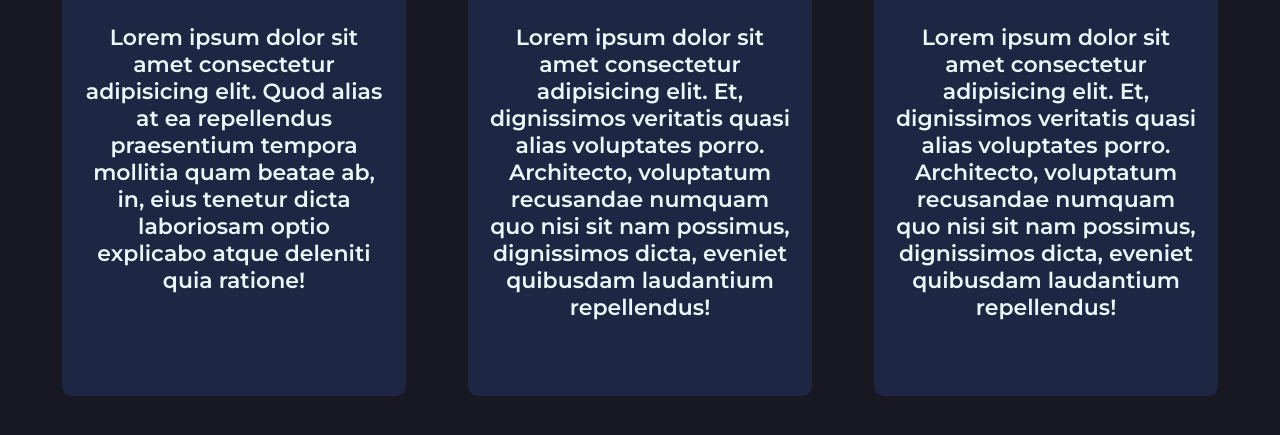
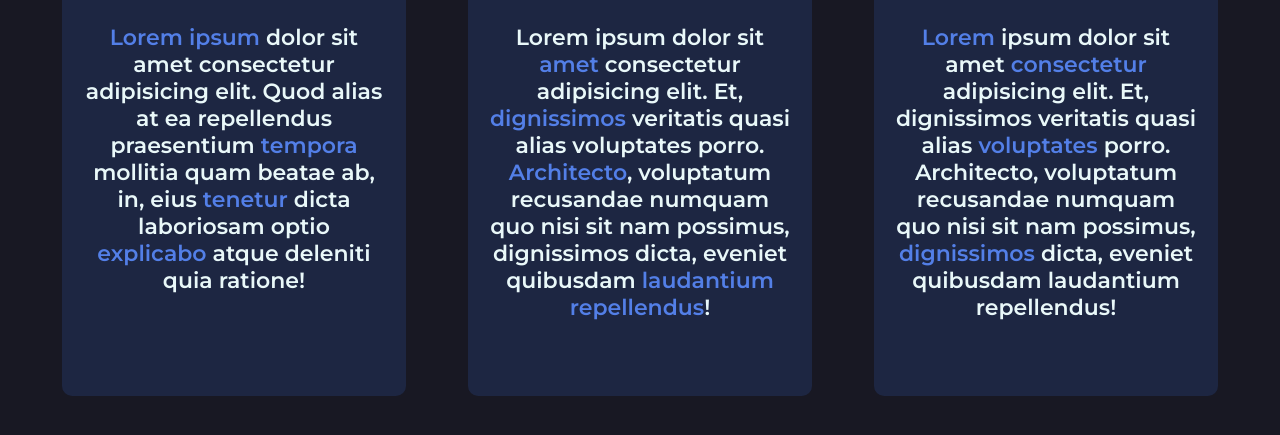
Before and after one commit to lucasskn/portfolio, a plain HTML site: page index.html in a window 1280 px wide. Shown: the part 1165-1600 px from the top of the page. Drawn offline with nearby package versions, Linux system fonts and the light colour scheme.

Commit message:
add: skills span colors

```diff
--- a/index.html
+++ b/index.html
@@ -60,7 +60,7 @@
             <ion-icon name="logo-html5"></ion-icon>
           </a>
           <div class="container1">
-            <p>Lorem ipsum dolor sit amet consectetur adipisicing elit. Quod alias at ea repellendus praesentium tempora mollitia quam beatae ab, in, eius tenetur dicta laboriosam optio explicabo atque deleniti quia ratione!</p>
+            <p><span>Lorem ipsum</span> dolor sit amet consectetur adipisicing elit. Quod alias at ea repellendus praesentium <span>tempora</span> mollitia quam beatae ab, in, eius <span>tenetur</span> dicta laboriosam optio <span>explicabo</span> atque deleniti quia ratione!</p>
           </div>
         </div>
         <div class="css-skill">
@@ -68,7 +68,7 @@
             <ion-icon name="logo-css3"></ion-icon>
           </a>
           <div class="container2">
-            <p>Lorem ipsum dolor sit amet consectetur adipisicing elit. Et, dignissimos veritatis quasi alias voluptates porro. Architecto, voluptatum recusandae numquam quo nisi sit nam possimus, dignissimos dicta, eveniet quibusdam laudantium repellendus!</p>
+            <p>Lorem ipsum dolor sit <span>amet</span> consectetur adipisicing elit. Et, <span>dignissimos</span> veritatis quasi alias voluptates porro. <span>Architecto</span>, voluptatum recusandae numquam quo nisi sit nam possimus, dignissimos dicta, eveniet quibusdam <span>laudantium repellendus</span>!</p>
           </div>
         </div>
         <div class="js-skill">
@@ -76,7 +76,7 @@
             <ion-icon name="logo-javascript"></ion-icon>
           </a>
           <div class="container3">
-            <p>Lorem ipsum dolor sit amet consectetur adipisicing elit. Et, dignissimos veritatis quasi alias voluptates porro. Architecto, voluptatum recusandae numquam quo nisi sit nam possimus, dignissimos dicta, eveniet quibusdam laudantium repellendus!</p>
+            <p><span>Lorem</span> ipsum dolor sit amet <span>consectetur</span> adipisicing elit. Et, dignissimos veritatis quasi alias <span>voluptates</span> porro. Architecto, voluptatum recusandae numquam quo nisi sit nam possimus, <span>dignissimos</span> dicta, eveniet quibusdam laudantium repellendus!</p>
           </div>
         </div>
       </div>
--- a/style.css
+++ b/style.css
@@ -146,6 +146,9 @@ p {
   margin-top: 2.5rem;
 }
 
+#skills p span {
+  color: #537FE7;
+}
 
 @keyframes fadeIn {
   from {
```
